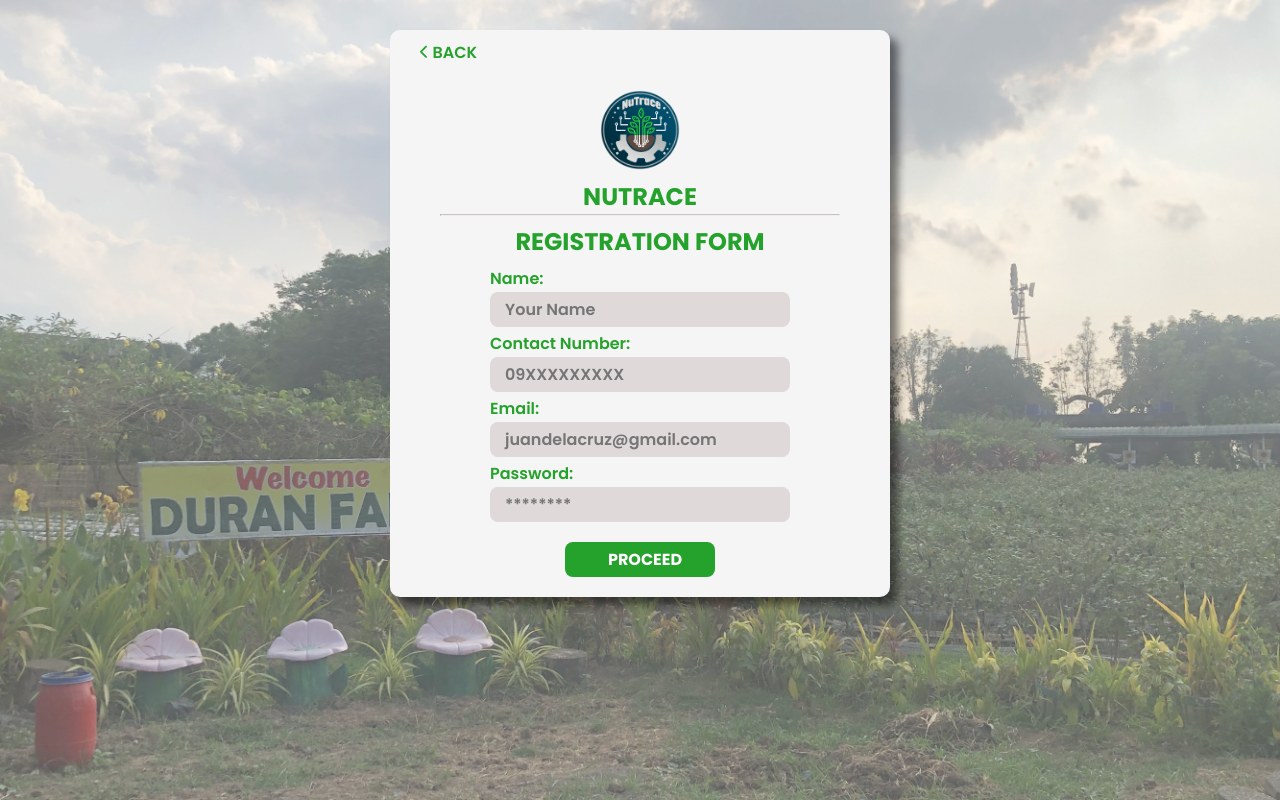
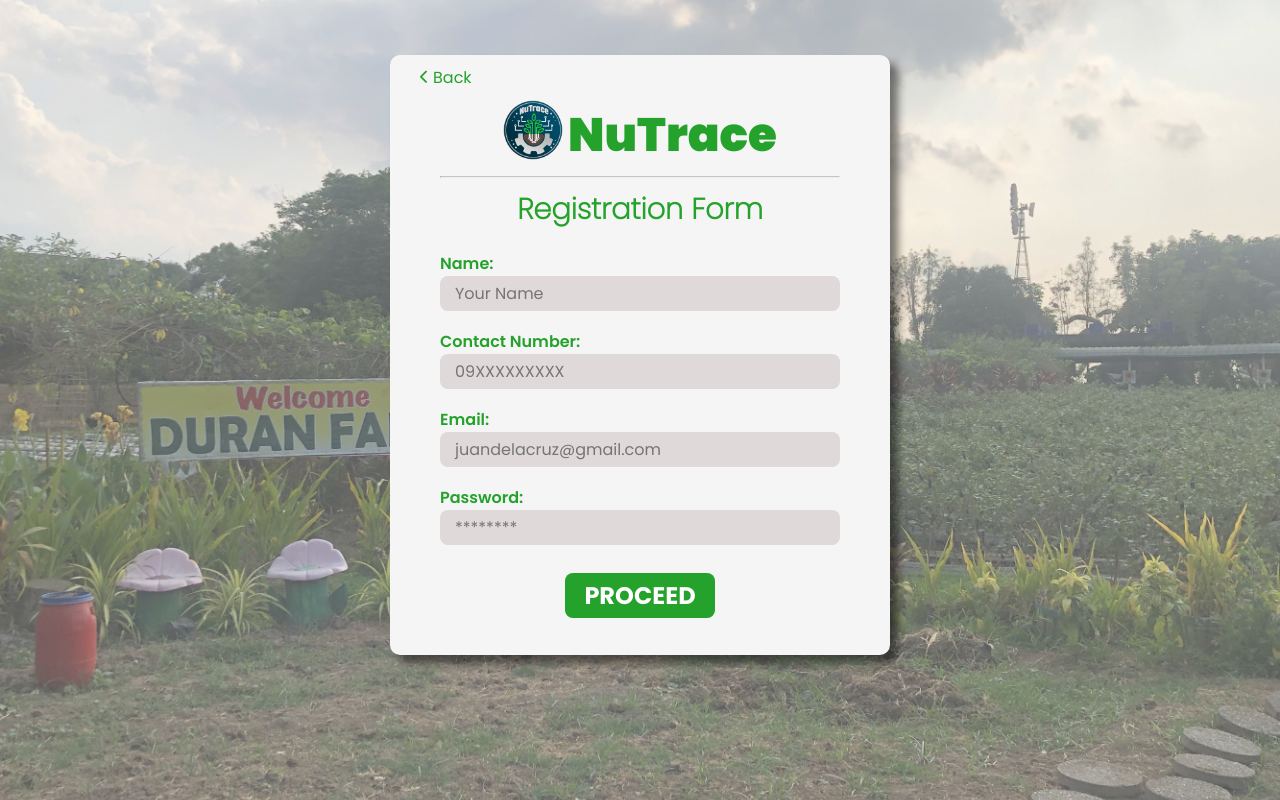
Before and after one commit to kreazze/NuTrace, a PHP site: page /account-form/signup.html in a window 1280 px wide. Run offline with PHP 8.4, Linux system fonts and the light colour scheme.

Commit message:
update account-form

```diff
--- a/account-form/signup.css
+++ b/account-form/signup.css
@@ -8,8 +8,20 @@
     src: url(../assets/font/Poppins-Bold.ttf);
 }
 @font-face {
+    font-family: 'Poppins-ExtraLight';
+    src: url(../assets/font/Poppins-ExtraLight.ttf);
+}
+@font-face {
     font-family: 'Poppins-Italic';
     src: url(../assets/font/Poppins-Italic.ttf);
+}
+@font-face {
+    font-family: 'Poppins-Regular';
+    src: url(../assets/font/Poppins-Regular.ttf);
+}
+@font-face {
+    font-family: 'Poppins-SemiBold';
+    src: url(../assets/font/Poppins-SemiBold.ttf);
 }
 
 *{
@@ -17,40 +29,31 @@
 	margin: 0;
 	box-sizing: border-box;
 }
-h1 {
-    margin-top: 0;
-    margin-bottom: 0;
-    font-size: 1.85rem;
-    font-family:'Poppins-Black';
-}
-h3{
-	font-size: 1.5rem;
-	margin-bottom: 0;
-	font-family:'Poppins-Bold';
-}
-h6 {
-    font-size: 1rem;
-    margin-bottom: 0;
-    font-family:'Poppins-Bold';
-}
 p {
     font-size: 1rem;
     margin-top: 0;
     font-family:'Poppins-Italic';
 }
-
-body{
-	/*background: linear-gradient(to bottom left, #25A22B, #FFFFFF);*/
+body {
     background-image: url("../assets/images/reg-bg.png");
 	background-repeat: no-repeat;
 	background-attachment: fixed;
+	background-position: 100%;
     background-size: cover;
-	padding: 5px auto;
 }
-.back{
+.container{
+	max-width: 500px;
+	height: 600px;
+	padding: 60px auto;
+	margin: 55px auto;
+	border-radius: 10px;
+	box-shadow: 8px 8px 8px rgba(0,0,0,0.5);
+	background-color: whitesmoke;
+}
+.back {
     margin-left: 20px;
     padding: 10px;
-    text-transform: uppercase;
+	font-family: 'Poppins-Regular';
     color: #25a22b;
 }
 .back a{
@@ -61,100 +64,86 @@ body{
 	color: black;
 	text-decoration:underline;
 }
-.container{
-	/*border: 2px solid black;*/
-	max-width: 500px;
-	height: auto;
-	width: 100%;
-	background-color: whitesmoke;
-	margin: 30px auto;
-	padding: 5px auto;
-	border-radius: 10px;
-	box-shadow: 8px 8px 8px rgba(0,0,0,0.5);
-	font-family: 'Poppins', sans-serif;
+.register {
+	font-size: 2.5rem;
+	font-weight: 700;
+	margin-bottom: 3px;
+	color: #25a22b;
+	text-align: center;
+	font-family:'Poppins-Black';
 }
-.container .register .logo{
-	padding-top: 15px;
+.logo-title {
+    display: inline-flex;
 }
-hr.rounded {
-    margin-top: 0;
-    margin-bottom: 0;
+.logo-title h3 {
+    margin-left: 5px;
+}
+.rounded {
     border-top: 0.5px solid #cac1c1;
     border-radius: 5px;
     margin-left: 50px;
     margin-right: 50px;
     align-items: center;
 }
-.container .register{
-	font-size: 1.345rem;
-	font-weight: 700;
-	padding: auto;
-	margin-bottom: 3px;
-	color: #25a22b;
-	text-transform: uppercase;
+.regTitle {
+	font-size: 1.8rem;
+    margin-top: 10px;
+    margin-bottom: 20px;
 	text-align: center;
-	font-family:'Poppins-Black',sans-serif;
+    font-family:'Poppins-ExtraLight';
 }
-.container .regTitle{
-	margin-top: 8px;
-	font-size: 1.5rem;
+.form {
+	padding-bottom: 0;
+	margin-bottom: 0;
+	margin-left: 50px;
 }
-.container .form{
-	align-items: center;
-	margin-left: 5%;
-	width: 100%;
-	height: auto;
-	font-size: 1.25rem;
+.form label {
+	width: 150px;
+	margin-bottom: 0;
+	margin-right: 10px;
+	font-size: 1rem;
+    font-family: 'Poppins-SemiBold';
+    color: #25a22b;
 }
-.container .form .input-field{
-	margin-bottom: 20px;
+.input {
+    width: 400px;
+	padding: 5px;
+	border: none;
+	outline: none;
+	border-radius: 8px;
+	text-indent: 10px;
+    font-size: 1rem;
+    font-family: 'Poppins-Regular';
 	display: flex;
-	align-items: center;
-	font-family: 'Poppins', sans-serif;
-	font-size: 1.25rem;
+    background-color: rgb(224, 217, 217);
 }
-.container .form label{
-	/*border: 4px solid; */
-	color: #25a22b;
+.proceedBtn {
 	width: 150px;
-	margin-right: 10px;
-	margin-left: 15%;
-	font-size: 1rem;
-}
-.container .form input{
-	width: 300px;
-	margin-left: 15%;
-	padding: 5px;
-	background-color: rgb(224, 217, 217);
-	border: none;
-	border-radius: 8px;
-	font-size: 1rem;
-	text-indent: 10px;
-	font-family: 'Poppins', sans-serif;
-
-}
-.container .form .submitBtn{
-	width: 150px;
-	margin-left: 30%;
-	margin-bottom: 20px;
-	margin-top: 20px;
-	padding: 5px;
+	margin-top: 10px;
+    margin-left: 125px;
+    padding: 5px;
+	border-radius: 20px;
+    font-size: 1.5rem;
 	background-color: #25a22b;
 	color: white;
 	border: none;
 	border-radius: 8px;
-	text-transform: uppercase;
 	align-content: center;
 	justify-self: center;
 	cursor: pointer;
-	font-family: 'Poppins-Bold', sans-serif;
+	font-family: 'Poppins-Bold';
 }
-.container .form .submitBtn:hover{
+.proceedBtn:hover {
+	opacity: 0.8;
+    color: white;
+	background-color: #8f8f8f;
+}
+.container .form .submitBtn:hover {
 	background-color: #5fec5f;
 	opacity: 0.8;
 	color: black;
 }
-.homepage{
+.homepage {
 	width: 250px;
 	font-size: 1rem;
 	margin-left: 25%;
@@ -164,7 +153,6 @@ hr.rounded {
 	background-color: #25a22b;
 	border: none;
 	border-radius: 8px;
-	text-transform: uppercase;
 	align-content: center;
 	justify-self: center;
 	text-align: center;
--- a/account-form/signup.html
+++ b/account-form/signup.html
@@ -4,13 +4,9 @@
 	<head>
 		<meta charset="utf-8">
 		<meta name="viewport" content="width=device-width, initial-scale=1">
-		<title>Register in NuTrace</title>
-		<link rel="stylesheet" type="text/css" href="/account-form/signup.css">
+		<title>NuTrace</title>
+		<link rel="stylesheet" type="text/css" href="../account-form/signup.css">
 		<link rel="icon" type="image/png" href="/assets/images/main/nutrace_logo.png">
-		<link rel="preconnect" href="https://fonts.googleapis.com">
-		<link rel="preconnect" href="https://fonts.gstatic.com" crossorigin>
-		<link href="https://fonts.googleapis.com/css2?family=Poppins:ital,wght@0,600;1,900&display=swap" rel="stylesheet">
-		<!--Font Awesome Bootstrap-->
 		<link rel="stylesheet" href="https://cdnjs.cloudflare.com/ajax/libs/font-awesome/6.4.0/css/all.min.css">
 	</head>
 	<body>
@@ -19,16 +15,14 @@
                 <a href="#"><i class="fa-sharp fa-solid fa-chevron-left fa-sm" style="color: #25a22b;"></i> Back </a>
             </div>
 			<div class="register">
-				<div class="logo">
-					<img src="/assets/images/main/nutrace_logo.png" width="80px" height="80px">
+				<div class="logo-title">
+					<img src="../assets/images/main/nutrace_logo.png" width="60px" height="60px">
+					<h3>NuTrace</h3>
 				</div>
-				<h3> NuTrace </h3>
 				<hr class="rounded">
 				<h6 class="regTitle">Registration Form</h6>
 			</div>
-
-			<div class="form">
-				<form action="connect.php" method="post">
+			<form class="form" action="connect.php" method="post">
 				<label>Name:</label><br>
 				<input type="text" class="input" name="name" placeholder="Your Name" required><br>
 				<label>Contact Number:</label><br>
@@ -37,9 +31,8 @@
 				<input type="email" class="input" name="email" placeholder="juandelacruz@gmail.com" required><br>
 				<label>Password:</label><br>
 				<input type="password" class="input" name="password" placeholder="********"  maxlength="20" required><br>
-					<input type="submit" value="proceed" class="submitBtn">
+				<input type="submit" value="PROCEED" class="proceedBtn">
 			</form>
-			</div>
 		</div>
 	</body>
 </html>
```
Also changed, not shown: account-form/account.css (+25 -32 lines), account-form/account.html (+3 -7 lines), account-form/login.css (+85 -102 lines), account-form/login.html (+35 -24 lines), account-form/login.php (+29 -16 lines), account-form/signup.php (+4 -10 lines), assets/images/logo-1.png (deleted), assets/images/logo-2.png (deleted), assets/images/logo-3.png (deleted), assets/images/logo-4.png (deleted), assets/images/logo-5.png (deleted). Lines whose indentation alone changed are shown as unchanged.
